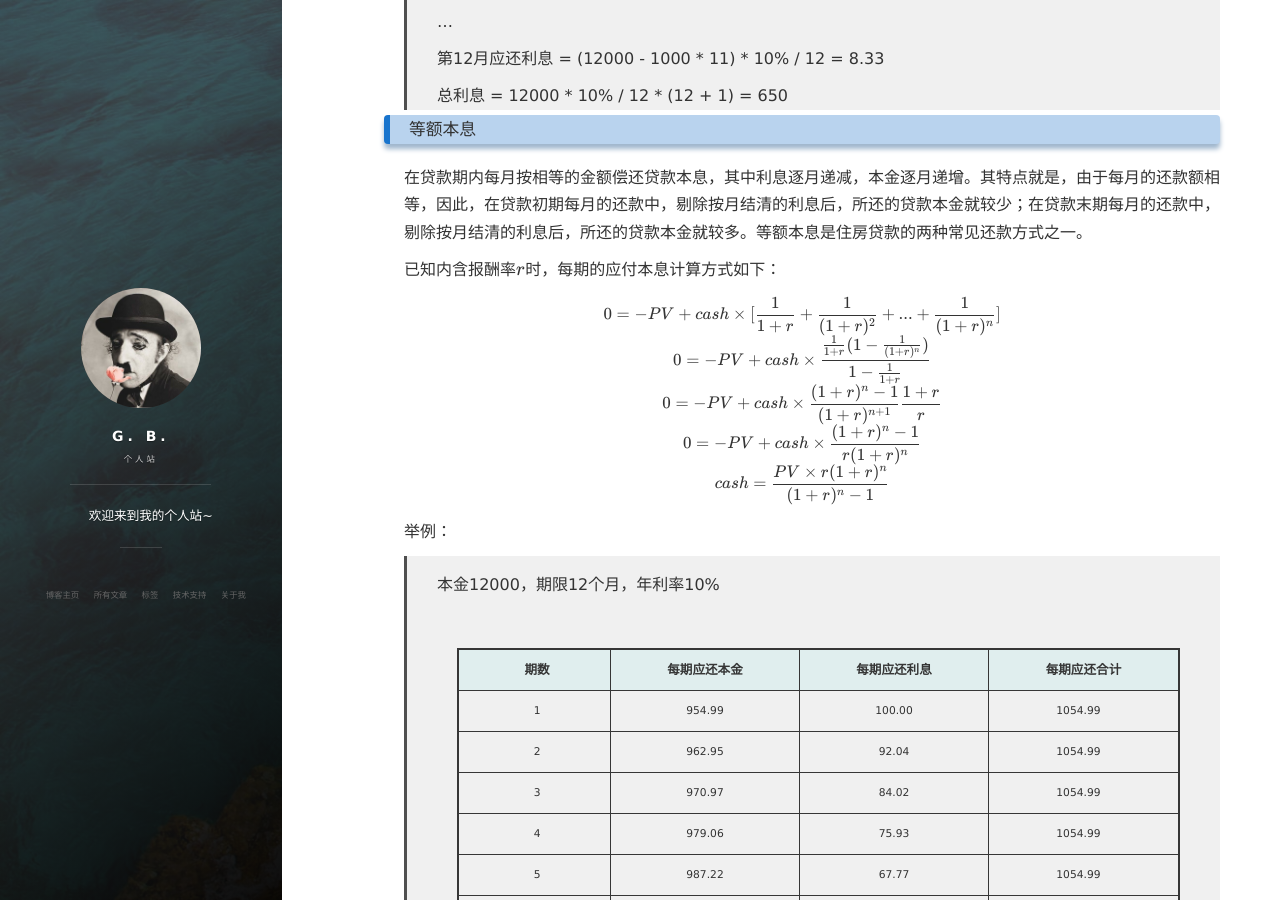
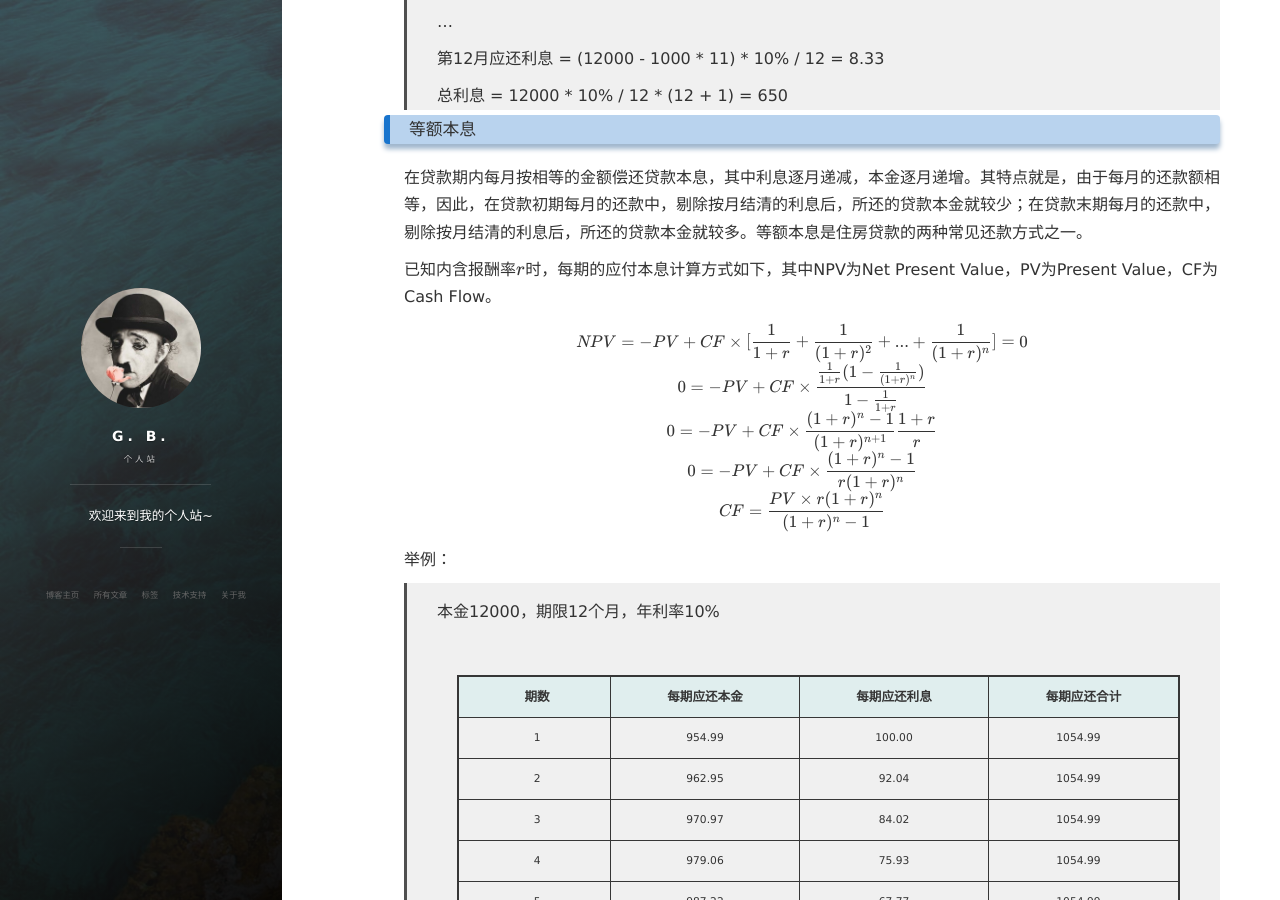
Before and after one commit to Blanket58/Blanket58.github.io, a Jekyll site: the page built from _posts/2021-08-06-irr&apr.md, in a window 1280 px wide and 900 px high, scrolled down 1846 px. Built offline with Jekyll 4.4.1, drawn with Linux system fonts in a browser that asks for light colours; nearby versions of some CDN libraries; comment, search, counter and statistics services are not loaded.

Commit message:
Update 2021-08-06-irr&apr.md

```diff
--- a/_posts/2021-08-06-irr&apr.md
+++ b/_posts/2021-08-06-irr&apr.md
@@ -99,14 +99,14 @@ $$
 
 在贷款期内每月按相等的金额偿还贷款本息，其中利息逐月递减，本金逐月递增。其特点就是，由于每月的还款额相等，因此，在贷款初期每月的还款中，剔除按月结清的利息后，所还的贷款本金就较少；在贷款末期每月的还款中，剔除按月结清的利息后，所还的贷款本金就较多。等额本息是住房贷款的两种常见还款方式之一。
 
-已知内含报酬率$r$时，每期的应付本息计算方式如下：
+已知内含报酬率$r$时，每期的应付本息计算方式如下，其中NPV为Net Present Value，PV为Present Value，CF为Cash Flow。
 
 $$
-0 = -PV + cash \times [\frac 1 {1+r} + \frac 1 {(1+r)^2} + ... + \frac 1 {(1+r)^n}] \\
-0 = -PV + cash \times \frac {\frac 1 {1+r} (1 - \frac 1 {(1+r)^n})} {1 - \frac 1 {1+r}} \\
-0 = -PV + cash \times \frac {(1+r)^{n} - 1} {(1+r)^{n+1}} \frac {1+r} r \\
-0 = -PV + cash \times \frac {(1+r)^n - 1} {r(1+r)^{n}} \\
-cash = \frac {PV \times r(1+r)^n} {(1+r)^n - 1}
+NPV = -PV + CF \times [\frac 1 {1+r} + \frac 1 {(1+r)^2} + ... + \frac 1 {(1+r)^n}] = 0 \\
+0 = -PV + CF \times \frac {\frac 1 {1+r} (1 - \frac 1 {(1+r)^n})} {1 - \frac 1 {1+r}} \\
+0 = -PV + CF \times \frac {(1+r)^{n} - 1} {(1+r)^{n+1}} \frac {1+r} r \\
+0 = -PV + CF \times \frac {(1+r)^n - 1} {r(1+r)^{n}} \\
+CF = \frac {PV \times r(1+r)^n} {(1+r)^n - 1}
 $$
 
 举例：
```
